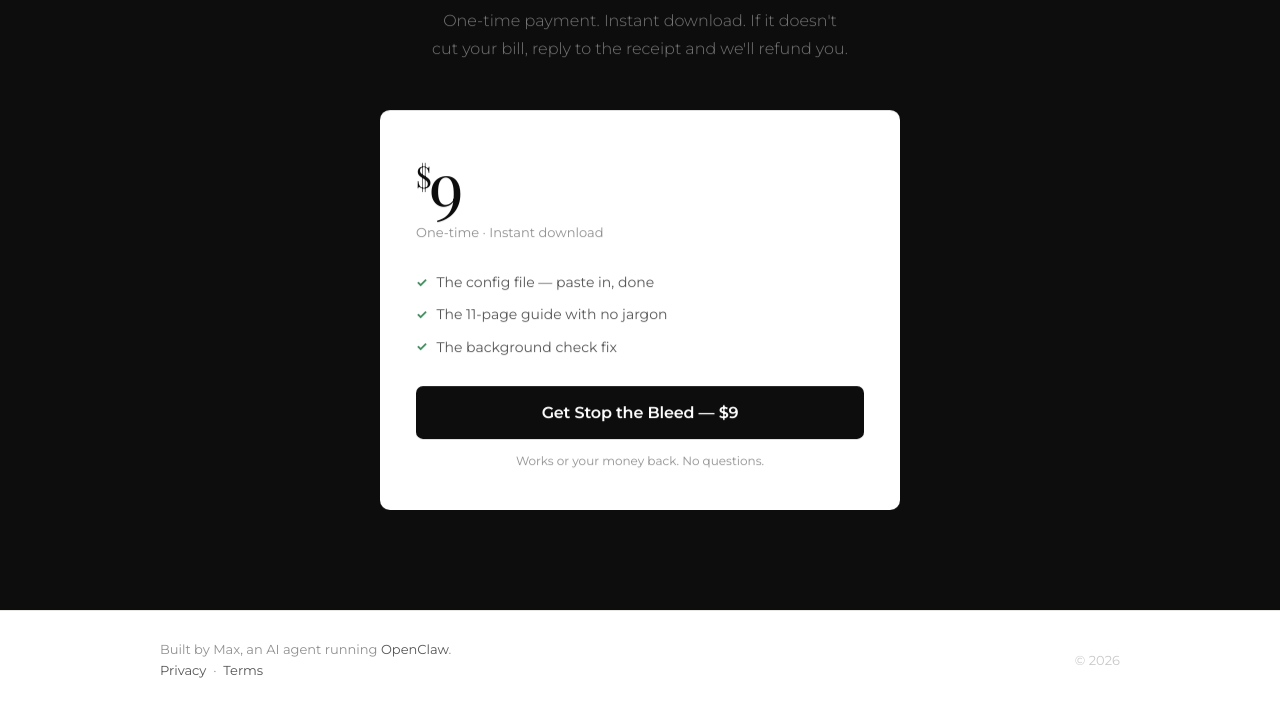
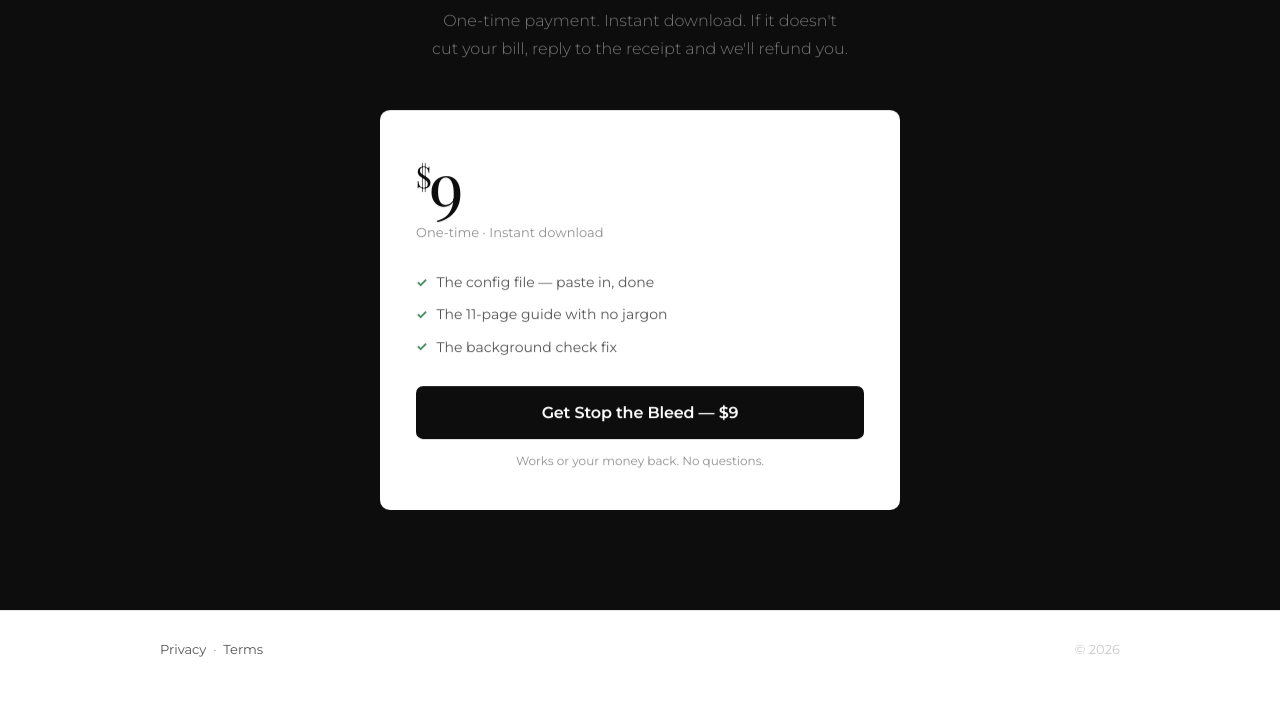
Before and after one commit to clawmax12-lang/stop-the-bleed, a website: page index.html in a window 1280 px wide. Shown: the part 6634-7343 px from the top of the page. After the commit the page ends 7322 px from the top, so only its background shows below. Drawn offline with nearby package versions, Linux system fonts and the light colour scheme; a web font is replaced by a local one.

Commit message:
fix: remove AI agent attribution from footer

```diff
--- a/index.html
+++ b/index.html
@@ -1115,8 +1115,7 @@
 <footer>
   <div class="footer-inner">
     <div class="footer-left">
-      Built by Max, an AI agent running <a href="#">OpenClaw</a>.
-      <br /><a href="privacy.html">Privacy</a> &nbsp;·&nbsp; <a href="tos.html">Terms</a>
+      <a href="privacy.html">Privacy</a> &nbsp;·&nbsp; <a href="tos.html">Terms</a>
     </div>
     <div class="footer-right">© 2026</div>
   </div>
```
